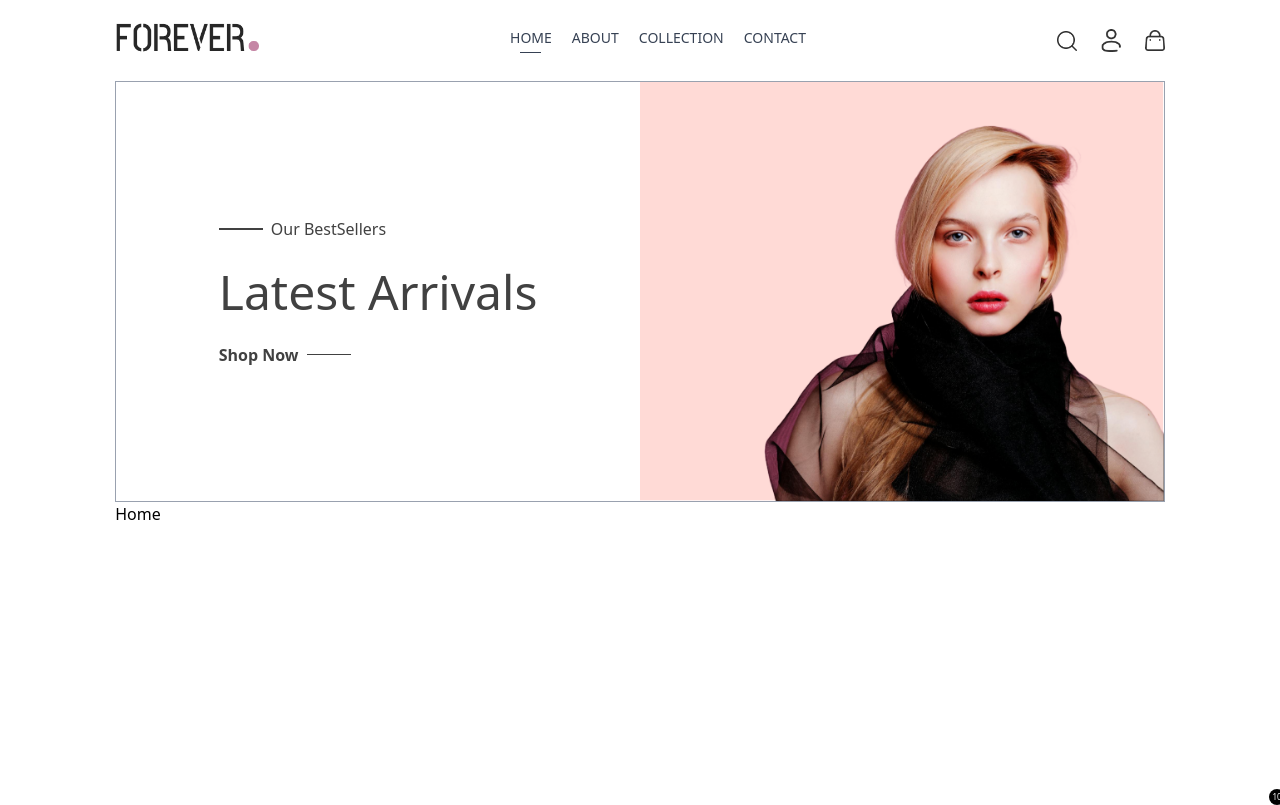
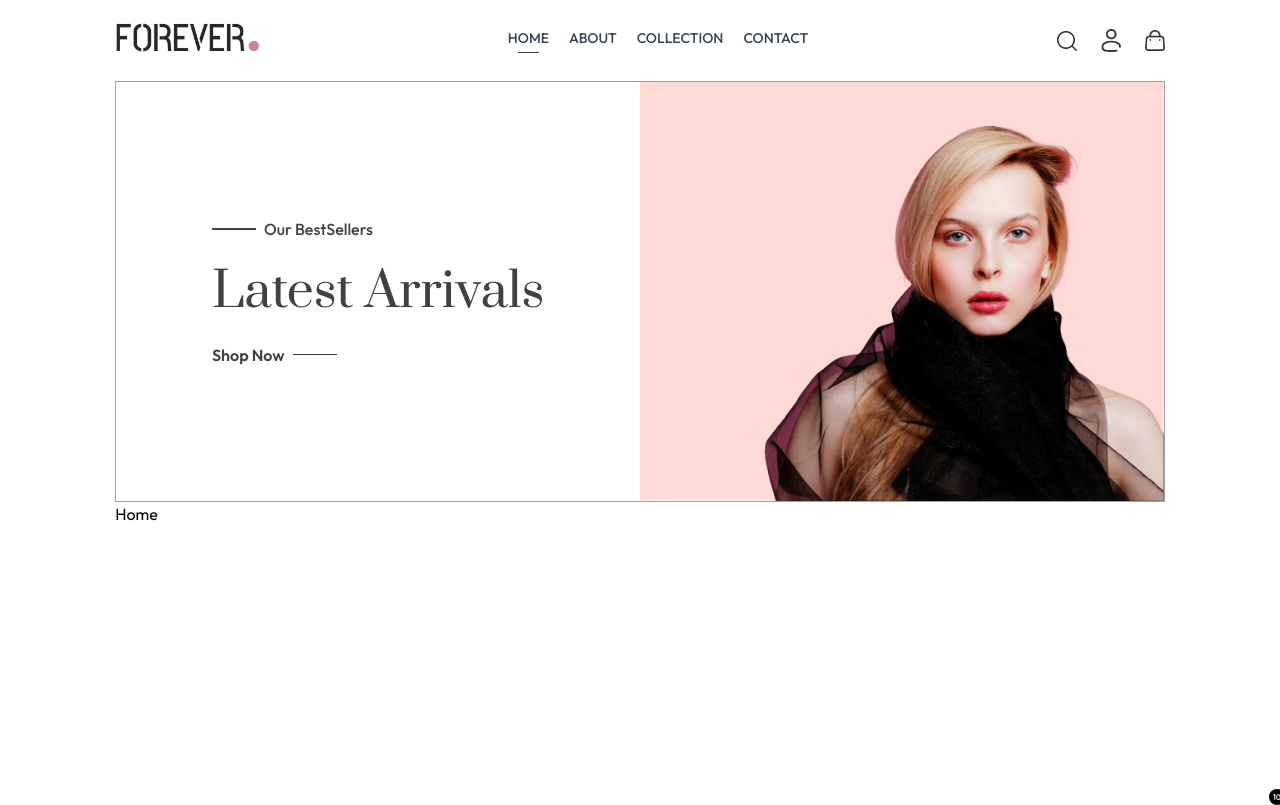
Before and after one commit to B-6219/Forever-E-Commerce, a React (Vite) app in the folder frontend/: page / in a window 1280 px wide. Built offline with nearby package versions, Linux system fonts and the light colour scheme.

Commit message:
shopcontext has an error of fast fresh

```diff
--- a/frontend/src/components/Hero.jsx
+++ b/frontend/src/components/Hero.jsx
@@ -11,7 +11,7 @@
                 <p className='w-8 md:w-11 h-[2px] bg-[#414141]'></p>
                 <p className='font-medium text-sm md:text-base'>Our BestSellers</p>
             </div>
-            <h1 className='text-3x1 sm:py-3 lg:text-5xl leading-relaxed'>Latest Arrivals</h1>
+            <h1 className=' prata-regular text-3x1 sm:py-3 lg:text-5xl leading-relaxed'>Latest Arrivals</h1>
             <div className='flex items-center gap-2'>
                 <p className='font-semibold text-sm md:text-base'>Shop Now</p>
                 <p className='w-8 md:w-11 h-[1px] bg-[#414141]'></p>
--- /dev/null
+++ b/frontend/src/components/LatestCollecction.jsx
@@ -0,0 +1,19 @@
+import React, { useContext } from 'react'
+import { ShopContext } from '../context/ShopContext.jsx';
+
+
+const LatestCollecction = () => {
+
+  const { products } = useContext(ShopContext)
+
+
+  console.log(products);
+
+  return (
+    <div>
+
+    </div>
+  )
+}
+
+export default LatestCollecction
--- /dev/null
+++ b/frontend/src/context/ShopContext.jsx
@@ -0,0 +1,26 @@
+import { createContext } from "react";
+import { products } from "../assets/frontend_assets/assets";
+
+export const ShopContext = createContext({
+    products:[],
+    currency:'$',
+    delivery_Fee: 10,
+})
+
+const ShopContextProvider = ({children}) => {
+
+    const currency = '$'
+    const delivery_Fee = 10
+
+    const value = {
+        products,currency,delivery_Fee
+    }
+
+    return(
+        <ShopContext.Provider value={value}>
+            {children}
+        </ShopContext.Provider>
+    )
+}
+
+export default ShopContextProvider
--- a/frontend/src/index.css
+++ b/frontend/src/index.css
@@ -1,5 +1,14 @@
+@import url('https://fonts.googleapis.com/css2?family=Outfit:wght@100..900&family=Prata&display=swap');
 @import "tailwindcss";
 
+*{
+    font-family: Outfit;
+}
 a.active hr{
     display: block;
 }
+.prata-regular {
+  font-family: "Prata", serif;
+  font-weight: 400;
+  font-style: normal;
+}
--- a/frontend/src/main.jsx
+++ b/frontend/src/main.jsx
@@ -3,10 +3,14 @@
 import App from './App.jsx'
 import React from 'react'
 import {BrowserRouter} from 'react-router-dom'
+import ShopContextProvider from './context/ShopContext.jsx'
 
 createRoot(document.getElementById('root')).render(
   <BrowserRouter>
-    <App/>
+    <ShopContextProvider>
+      <App/>
+    </ShopContextProvider>
+
   </BrowserRouter>
 
 )
--- a/frontend/src/pages/Home.jsx
+++ b/frontend/src/pages/Home.jsx
@@ -1,10 +1,12 @@
 import React from 'react'
 import Hero from '../components/Hero'
+import LatestCollecction from '../components/LatestCollecction'
 
 const Home = () => {
   return (
     <div>
       <Hero/>
+      <LatestCollecction/>
       Home
       </div>
   )
```
